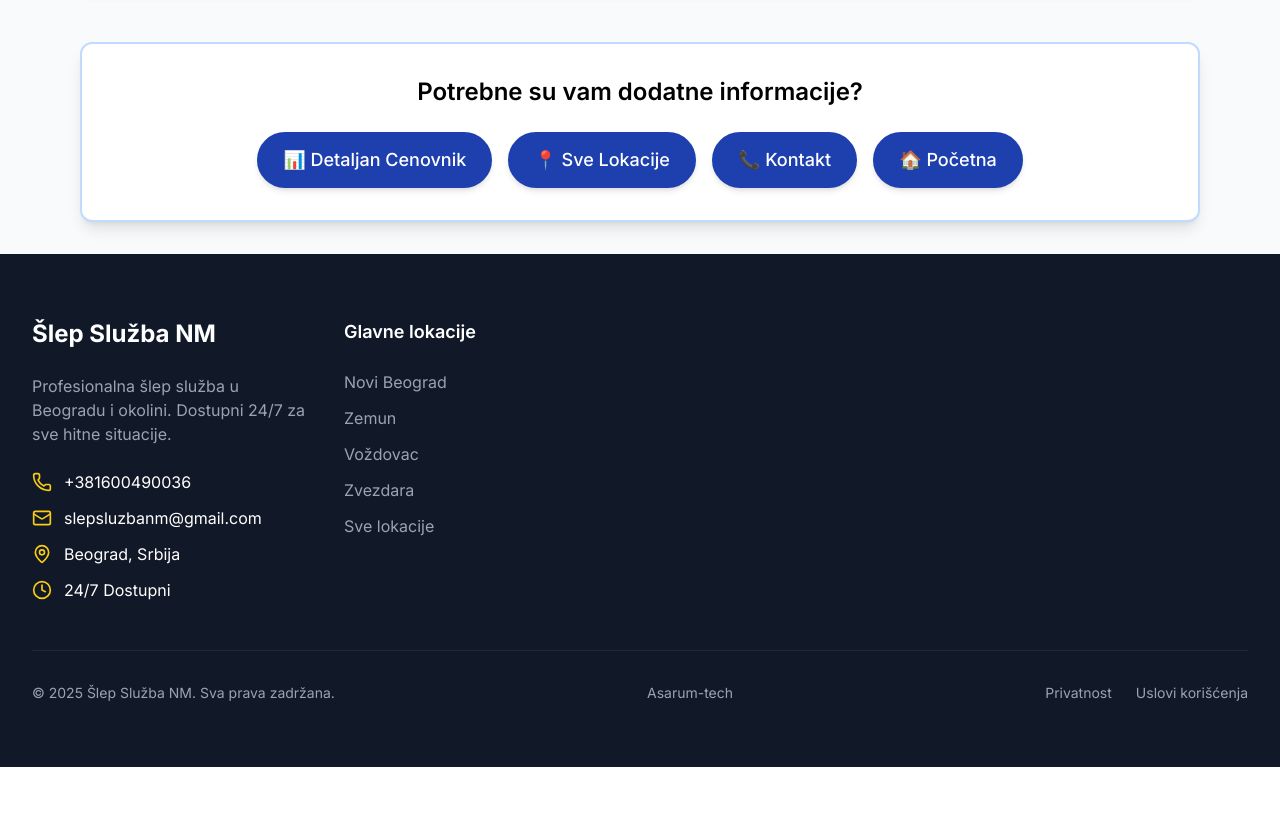
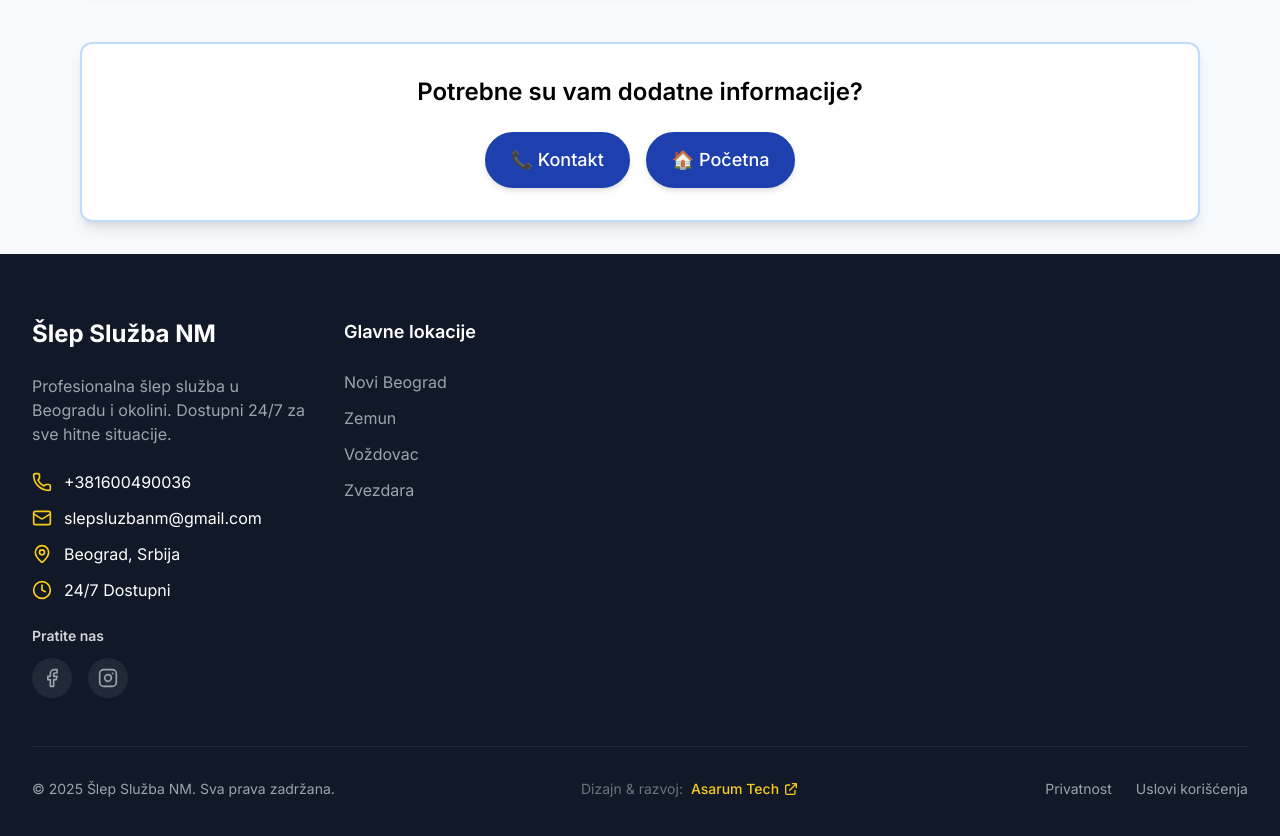
Before and after one commit to MihajloZivkovic1/slep-sluzba-nm, a Next.js app: page /faq in a window 1280 px wide. Shown: the part 1420-2256 px from the top of the page. Before the commit the page ends 2187 px from the top, so only its background shows below. Built offline with nearby package versions, Linux system fonts and the light colour scheme.

Commit message:
new design

```diff
--- a/src/app/faq/page.tsx
+++ b/src/app/faq/page.tsx
@@ -404,12 +404,6 @@ const FAQPage: React.FC = () => {
               Potrebne su vam dodatne informacije?
             </h3>
             <div className="flex flex-wrap justify-center gap-4">
-              <Link href="/cenovnik" className="bg-blue-800 hover:bg-yellow-500 hover:text-blue-800 text-white px-6 py-3 rounded-full font-medium text-lg transition-all duration-300 hover:scale-105 shadow-md border-2 border-blue-800 hover:border-yellow-500">
-                📊 Detaljan Cenovnik
-              </Link>
-              <Link href="/lokacije" className="bg-blue-800 hover:bg-yellow-500 hover:text-blue-800 text-white px-6 py-3 rounded-full font-medium text-lg transition-all duration-300 hover:scale-105 shadow-md border-2 border-blue-800 hover:border-yellow-500">
-                📍 Sve Lokacije
-              </Link>
               <Link href="/kontakt" className="bg-blue-800 hover:bg-yellow-500 hover:text-blue-800 text-white px-6 py-3 rounded-full font-medium text-lg transition-all duration-300 hover:scale-105 shadow-md border-2 border-blue-800 hover:border-yellow-500">
                 📞 Kontakt
               </Link>
--- a/src/app/kontakt/page.tsx
+++ b/src/app/kontakt/page.tsx
@@ -1,5 +1,5 @@
 'use client'
-import { Phone, MessageCircle, MapPin, Clock, Mail, Star, CheckCircle } from 'lucide-react';
+import { Phone, MapPin, Clock, Mail, Star, CheckCircle } from 'lucide-react';
 import Link from 'next/link'
 
 export default function ContactPage() {
--- a/src/app/o-nama/page.tsx
+++ b/src/app/o-nama/page.tsx
@@ -1,6 +1,6 @@
 'use client'
 
-import { Phone, MessageCircle, Shield, Star, CheckCircle } from 'lucide-react';
+import { Phone, Shield, Star, CheckCircle } from 'lucide-react';
 
 // Type for gtag function
 declare global {
--- a/src/app/slep-sluzba/[opstina]/page.tsx
+++ b/src/app/slep-sluzba/[opstina]/page.tsx
@@ -1,5 +1,5 @@
 import { notFound } from 'next/navigation';
-import { Phone, MessageCircle, Euro, CheckCircle } from 'lucide-react';
+import { Phone, Euro, CheckCircle } from 'lucide-react';
 import { getMunicipalityBySlug } from '../../../data/municipalities';
 import Image from 'next/image';
 
@@ -108,8 +108,8 @@ export default async function MunicipalityPage({ params }: MunicipalityPageProps
 
               {/* Floating trust badge */}
               <div className="absolute -bottom-6 -left-6 bg-yellow-500 text-black px-4 py-2 rounded-lg shadow-lg">
-                <div className="text-xs font-medium">15+ Godina Iskustva</div>
-                <div className="text-lg font-bold">12.700+ Vozila</div>
+                <div className="text-xs font-medium">7+ Godina Iskustva</div>
+                <div className="text-lg font-bold">1170+ Vozila</div>
               </div>
             </div>
           </div>
--- a/src/components/Footer.tsx
+++ b/src/components/Footer.tsx
@@ -1,6 +1,5 @@
-
 import Link from 'next/link'
-import { Phone, Mail, MapPin, Clock } from 'lucide-react'
+import { Phone, Mail, MapPin, Clock, Facebook, Instagram } from 'lucide-react'
 
 export default function Footer() {
   return (
@@ -35,6 +34,29 @@ export default function Footer() {
                 <span>24/7 Dostupni</span>
               </div>
             </div>
+
+            {/* Social Media */}
+            <div className="mt-6">
+              <h4 className="text-sm font-semibold mb-3 text-gray-300">Pratite nas</h4>
+              <div className="flex space-x-4">
+                <Link
+                  href="https://facebook.com/slepsluzbanm"
+                  target="_blank"
+                  rel="noopener noreferrer"
+                  className="w-10 h-10 bg-gray-800 rounded-full flex items-center justify-center hover:bg-accent-400 transition-colors group"
+                >
+                  <Facebook className="w-5 h-5 text-gray-400 group-hover:text-white transition-colors" />
+                </Link>
+                <Link
+                  href="https://instagram.com/slepsluzbanm"
+                  target="_blank"
+                  rel="noopener noreferrer"
+                  className="w-10 h-10 bg-gray-800 rounded-full flex items-center justify-center hover:bg-accent-400 transition-colors group"
+                >
+                  <Instagram className="w-5 h-5 text-gray-400 group-hover:text-white transition-colors" />
+                </Link>
+              </div>
+            </div>
           </div>
 
           {/* Locations */}
@@ -45,24 +67,36 @@ export default function Footer() {
               <li><Link href="/slep-sluzba/zemun" className="text-gray-400 hover:text-white transition-colors">Zemun</Link></li>
               <li><Link href="/slep-sluzba/vozdovac" className="text-gray-400 hover:text-white transition-colors">Voždovac</Link></li>
               <li><Link href="/slep-sluzba/zvezdara" className="text-gray-400 hover:text-white transition-colors">Zvezdara</Link></li>
-              <li><Link href="/lokacije" className="text-gray-400 hover:text-white transition-colors">Sve lokacije</Link></li>
             </ul>
           </div>
         </div>
 
         <div className="border-t border-gray-800 mt-12 pt-8">
-          <div className="flex flex-col md:flex-row justify-between items-center">
+          <div className="flex flex-col md:flex-row justify-between items-center gap-4">
             <p className="text-gray-400 text-sm">
               © 2025 Šlep Služba NM. Sva prava zadržana.
             </p>
-            <Link href="https://asarum-tech.com/sr/" className="text-gray-400 hover:text-white text-sm transition-colors">
-              Asarum-tech
-            </Link>
-            <div className="flex space-x-6 mt-4 md:mt-0">
+
+            {/* Asarum Tech - Better Design */}
+            <div className="flex items-center gap-2 text-sm">
+              <span className="text-gray-500">Dizajn & razvoj:</span>
+              <Link
+                href="https://asarum-tech.com/sr/"
+                target="_blank"
+                rel="noopener noreferrer"
+                className="text-accent-400 hover:text-accent-300 font-medium transition-colors flex items-center gap-1"
+              >
+                Asarum Tech
+                <svg className="w-4 h-4" fill="none" stroke="currentColor" viewBox="0 0 24 24">
+                  <path strokeLinecap="round" strokeLinejoin="round" strokeWidth={2} d="M10 6H6a2 2 0 00-2 2v10a2 2 0 002 2h10a2 2 0 002-2v-4M14 4h6m0 0v6m0-6L10 14" />
+                </svg>
+              </Link>
+            </div>
+
+            <div className="flex space-x-6">
               <Link href="/privacy" className="text-gray-400 hover:text-white text-sm transition-colors">
                 Privatnost
               </Link>
-
               <Link href="/terms" className="text-gray-400 hover:text-white text-sm transition-colors">
                 Uslovi korišćenja
               </Link>
--- a/src/components/Header.tsx
+++ b/src/components/Header.tsx
@@ -66,8 +66,8 @@ export default function Header() {
                 </div>
               </div>
             </div>
-            <Link href="/cenovnik" className="text-gray-700 hover:text-primary-600 font-medium transition-colors">
-              Cenovnik
+            <Link href="/faq" className="text-gray-700 hover:text-primary-600 font-medium transition-colors">
+              FAQ
             </Link>
             <Link href="/o-nama" className="text-gray-700 hover:text-primary-600 font-medium transition-colors">
               O nama
@@ -135,13 +135,7 @@ export default function Header() {
                   ))}
                 </div>
               )}
-              <Link
-                href="/cenovnik"
-                className="block text-gray-700 hover:text-primary-600 font-medium"
-                onClick={closeMobileMenu}
-              >
-                Cenovnik
-              </Link>
+
               <Link
                 href="/o-nama"
                 className="block text-gray-700 hover:text-primary-600 font-medium"
--- a/src/components/Hero.tsx
+++ b/src/components/Hero.tsx
@@ -40,10 +40,10 @@ export default function Hero() {
 
           {/* Main Heading */}
           <h1 className="text-3xl md:text-5xl lg:text-6xl font-bold mb-3 md:mb-4 leading-tight">
-            Šlep Služba Beograd
+            Šlep Služba Pančevo
             <span className="block text-accent-400">24/7</span>
             <span className="block text-xl md:text-3xl lg:text-4xl text-gray-200 font-normal mt-1 md:mt-2">
-              Stižemo za 20 min
+              Stižemo za 10-20 min
             </span>
           </h1>
 
@@ -56,7 +56,7 @@ export default function Hero() {
           <div className="flex flex-col sm:flex-row gap-3 md:gap-4 justify-center items-center mb-6 md:mb-10 px-4">
             <Link
               href="tel:+381600490036"
-              className=" btn-yellow hover:bg-green-700 text-white font-bold py-4 md:py-5 px-6 md:px-8 rounded-xl md:rounded-2xl transition-all duration-300 transform hover:scale-105 shadow-2xl hover:shadow-green-500/25 text-lg md:text-xl flex items-center justify-center w-full sm:w-auto"
+              className=" btn-yellow text-white font-bold py-4 md:py-5 px-6 md:px-8 rounded-xl md:rounded-2xl transition-all duration-300 transform hover:scale-105 shadow-2xl hover:shadow-green-500/25 text-lg md:text-xl flex items-center justify-center w-full sm:w-auto"
               onClick={() => {
                 if (typeof window !== 'undefined' && window.gtag) {
                   window.gtag('event', 'phone_call', {
@@ -96,8 +96,8 @@ export default function Hero() {
               <div className="text-gray-200 text-[10px] leading-tight md:text-base">Dostupni non-stop</div>
             </div>
             <div className="bg-white/5 backdrop-blur-sm rounded-lg md:rounded-xl p-2 md:p-5">
-              <div className="text-accent-400 text-lg md:text-3xl font-bold mb-0.5 md:mb-1">2.500din</div>
-              <div className="text-gray-200 text-[10px] leading-tight md:text-base">Cena od (RSD)</div>
+              <div className="text-accent-400 text-lg md:text-3xl font-bold mb-0.5 md:mb-1">3000din</div>
+              <div className="text-gray-200 text-[10px] leading-tight md:text-base">Cena vec od (RSD)</div>
             </div>
           </div>
         </div>
--- a/src/components/Trust.tsx
+++ b/src/components/Trust.tsx
@@ -4,7 +4,7 @@ import { Star, Shield, Clock, Users } from 'lucide-react'
 const stats = [
   {
     icon: Users,
-    number: '12,700+',
+    number: '1170+',
     label: 'Uspešno prevezenih vozila',
     color: 'text-primary-600'
   },
@@ -16,7 +16,7 @@ const stats = [
   },
   {
     icon: Clock,
-    number: '15',
+    number: '7',
     label: 'Godina iskustva',
     color: 'text-green-600'
   },
@@ -107,29 +107,6 @@ export default function Trust() {
             ))}
           </div>
         </div>
-
-        {/* Certificates */}
-        <div className="text-center">
-          <h3 className="text-2xl font-bold mb-8">Sertifikati i licence</h3>
-          <div className="grid grid-cols-2 md:grid-cols-4 gap-6">
-            <div className="bg-white/10 backdrop-blur-sm rounded-lg p-4">
-              <Shield className="w-12 h-12 text-accent-400 mx-auto mb-2" />
-              <div className="text-sm">Licenca za prevoz</div>
-            </div>
-            <div className="bg-white/10 backdrop-blur-sm rounded-lg p-4">
-              <Shield className="w-12 h-12 text-accent-400 mx-auto mb-2" />
-              <div className="text-sm">Osiguranje</div>
-            </div>
-            <div className="bg-white/10 backdrop-blur-sm rounded-lg p-4">
-              <Shield className="w-12 h-12 text-accent-400 mx-auto mb-2" />
-              <div className="text-sm">ISO 9001</div>
-            </div>
-            <div className="bg-white/10 backdrop-blur-sm rounded-lg p-4">
-              <Shield className="w-12 h-12 text-accent-400 mx-auto mb-2" />
-              <div className="text-sm">Bezbednost</div>
-            </div>
-          </div>
-        </div>
       </div>
     </section>
   )
```
